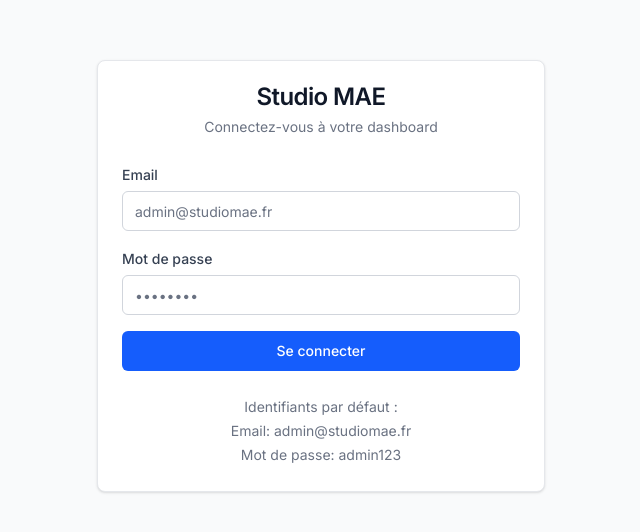
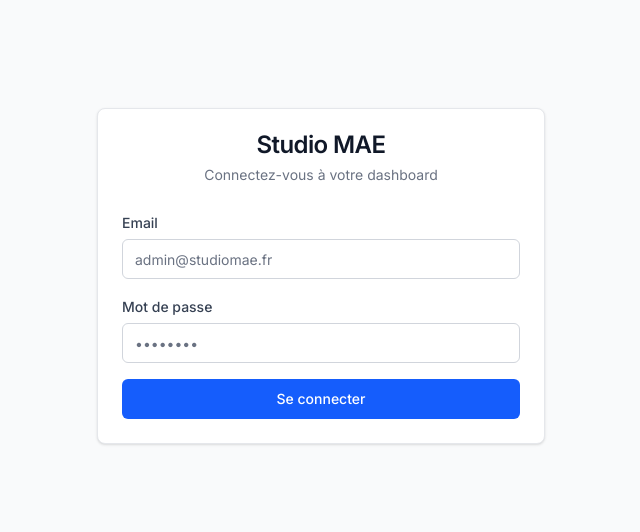
Before and after one commit to studiomae33/dashboard, a Next.js app: page /login in a window 1280 px wide. Shown: the part 124-656 px from the top of the page, without its empty margins (319-959 px from the left). Built offline with nearby package versions, Linux system fonts and the light colour scheme.

Commit message:
modif suppression guide connection login

```diff
--- a/src/app/login/page.tsx
+++ b/src/app/login/page.tsx
@@ -93,11 +93,6 @@ export default function LoginPage() {
               {isLoading ? 'Connexion...' : 'Se connecter'}
             </Button>
           </form>
-          <div className="mt-6 text-center text-sm text-gray-500">
-            <p>Identifiants par défaut :</p>
-            <p>Email: admin@studiomae.fr</p>
-            <p>Mot de passe: admin123</p>
-          </div>
         </CardContent>
       </Card>
     </div>
```
